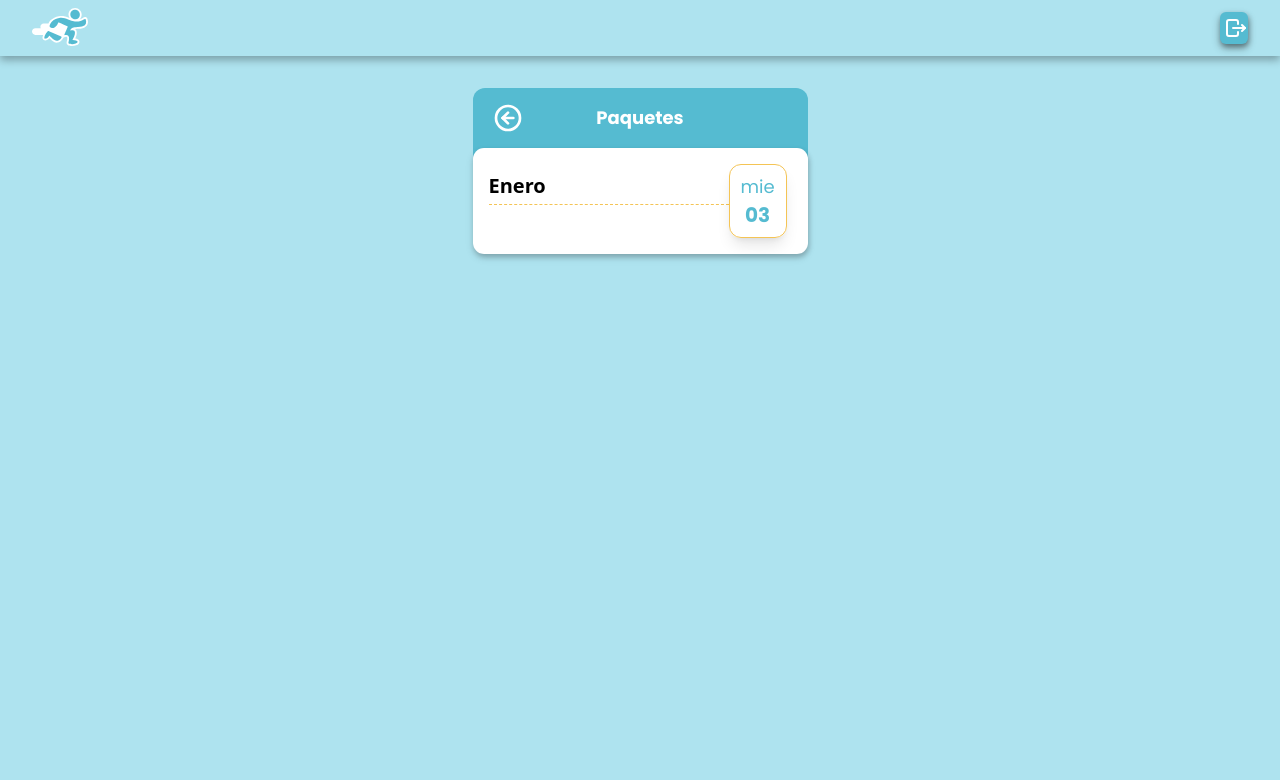
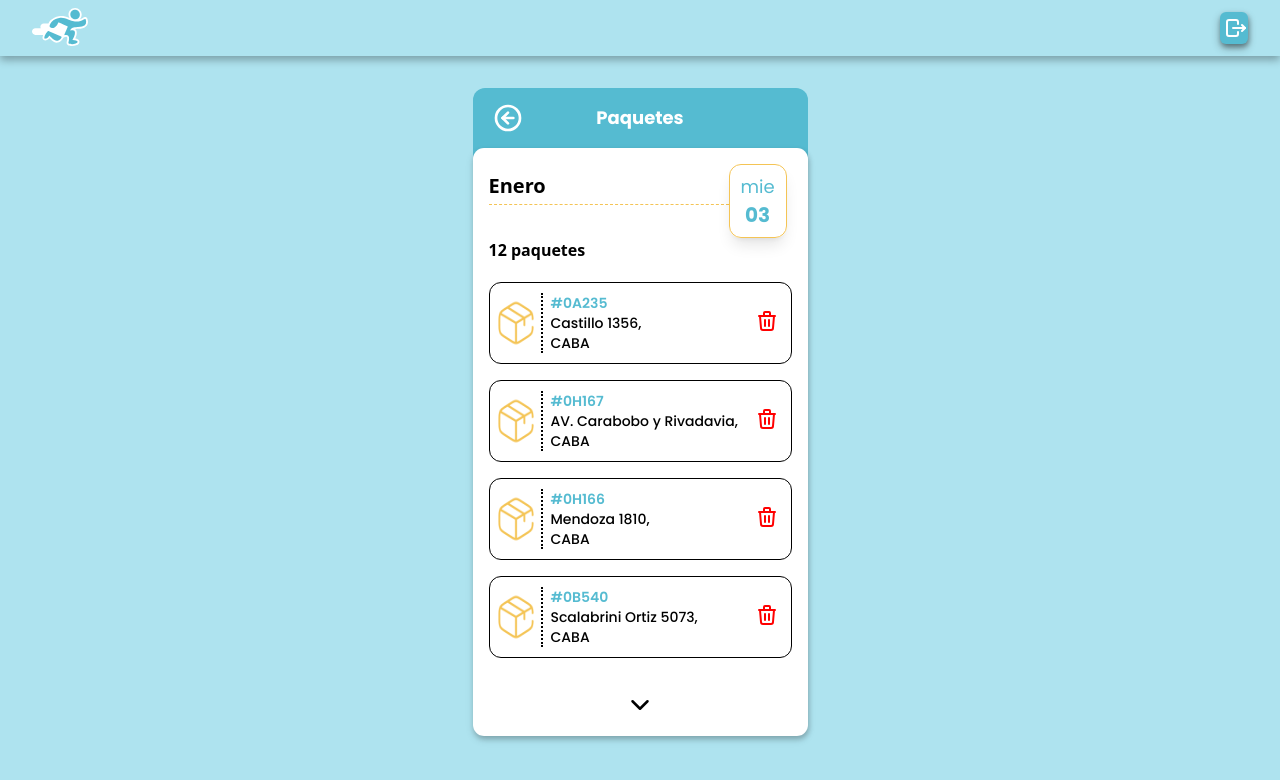
Before and after one commit to Tute22/Chacurbanos-front, a Next.js app: page /packages in a window 1280 px wide. Shown: the top 780 px of the page. Built offline with nearby package versions, Linux system fonts and the light colour scheme.

Commit message:
Continue with some features of the component

```diff
--- a/src/app/packages/page.tsx
+++ b/src/app/packages/page.tsx
@@ -1,8 +1,12 @@
-import { LeftArrowIcon } from "@/commons/icons";
-import { poppins700, poppins400 } from "@/commons/fonts";
+import { LeftArrowIcon, TrashIcon, ChevronArrowDown } from "@/commons/icons";
+import { poppins400, poppins500, poppins600, poppins700 } from "@/commons/fonts";
 import { Navbar } from "@/components/Navbar";
+import Image from "next/image";
+import box from "../../../public/box.png";
+import { packages } from "../../services/packages.json";
 
-export default function Distribution() {
+export default function Packages() {
+
   return (
     <div className="bg-[#AEE3EF] h-screen">
       <Navbar />
@@ -26,6 +30,34 @@ export default function Distribution() {
               <h1 className={`text-xl ${poppins700.className}`}>03</h1>
             </div>
           </div>
+
+          <div>
+            <h1 className="text-black font-bold mb-5">{packages.length} paquetes</h1>
+          </div>
+
+          <div className=" h-96 overflow-y-auto">
+            {packages.map((element, index) => (
+              <div key={index} className={`border border-solid border-black rounded-xl mb-4 `}>
+                <div className="flex py-[10px] pl-[1px]">
+                  <Image src={box} alt="box" width={50} />
+                  <div className="flex-col border-l-2 border-black border-dotted">
+                    <div className={`ml-2 ${poppins500.className}`}>
+                      <h1 className={`text-[#55BBD1] ${poppins600.className} text-sm`}>{element.number_of_order}</h1>
+                      <p className="text-sm text-black">{element.address.split(",")[0]},</p>
+                      <p className="text-sm text-black">{element.address.split(",")[1]}</p>
+                    </div>
+                  </div>
+                  <div className="flex flex-col flex-grow items-end pr-3 mt-4">
+                    <button>{<TrashIcon className="w-6 text-red" />}</button>
+                  </div>
+                </div>
+              </div>
+            ))}
+          </div>
+
+          <div className="flex justify-center">
+            <button>{<ChevronArrowDown className="w-10 mt-6 text-black" />}</button>
+          </div>
         </div>
       </main>
     </div>
```
